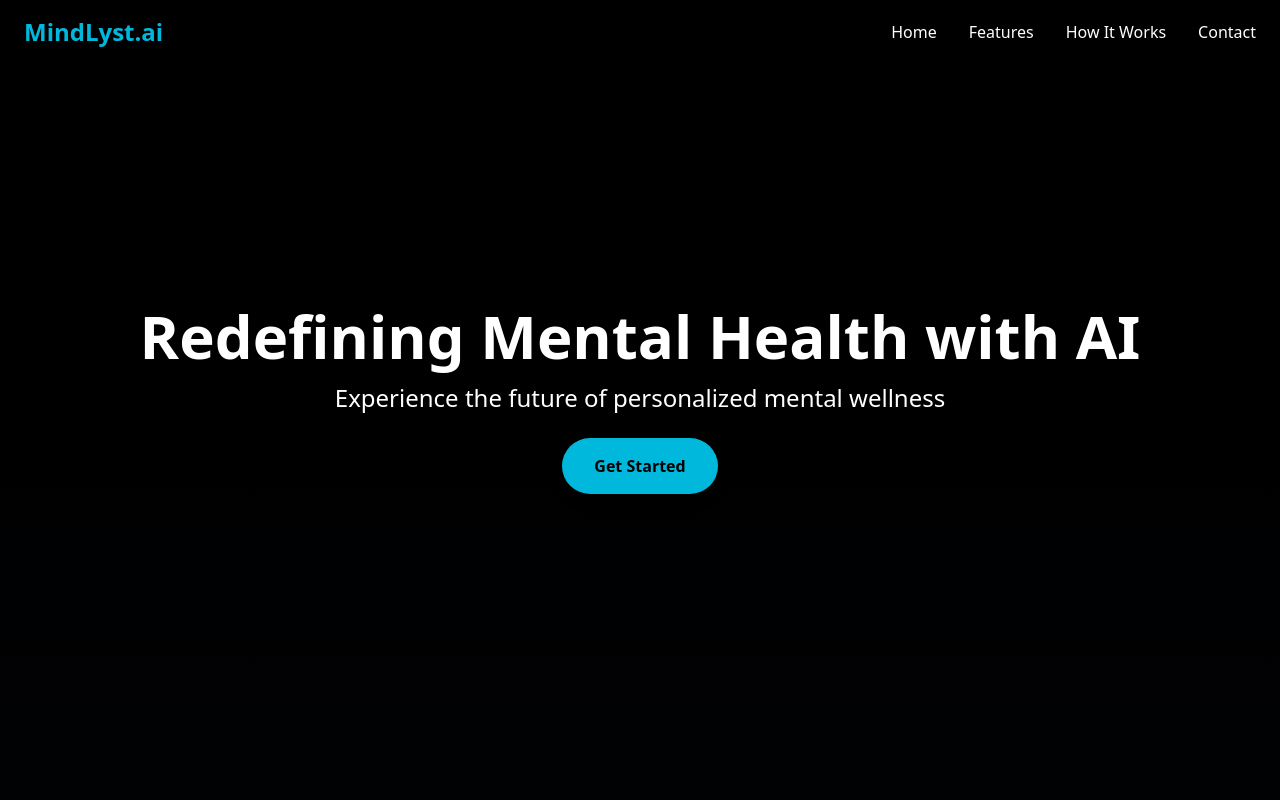
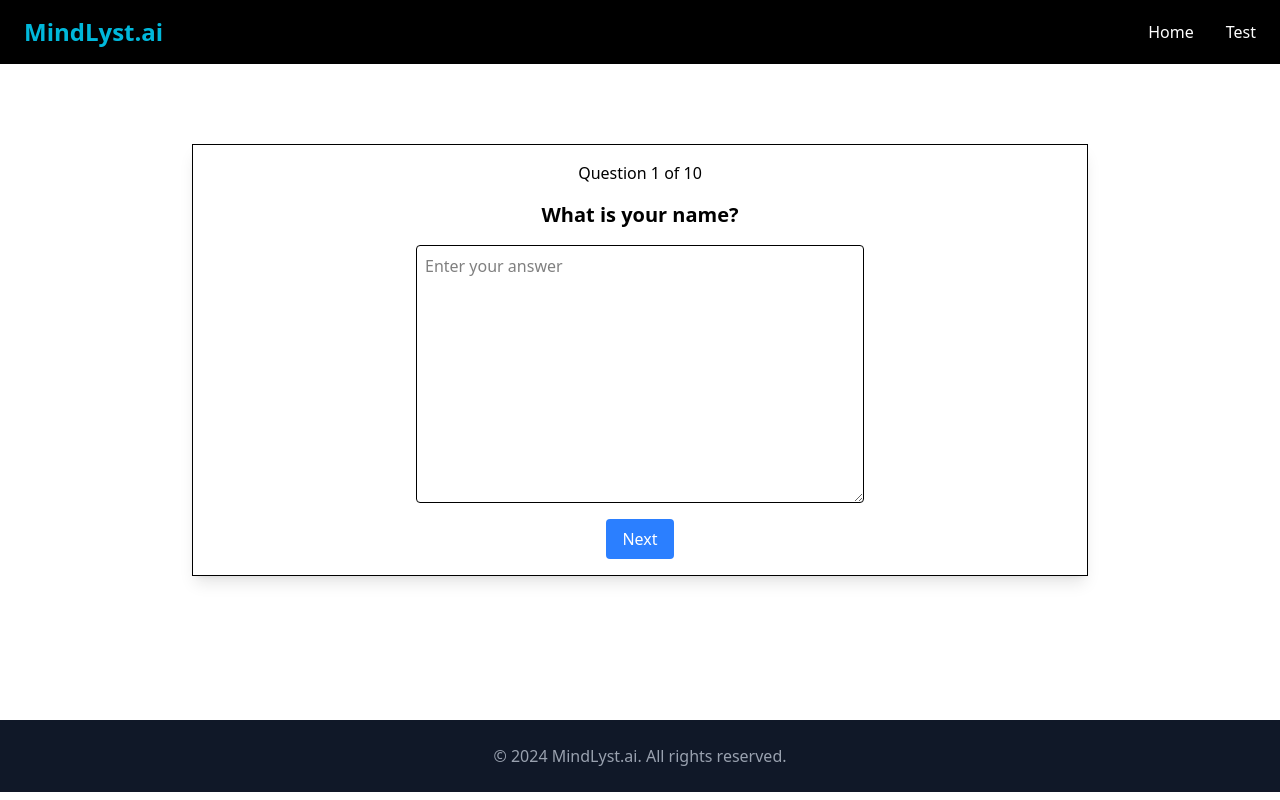
Before and after one commit to Niranjan963764/Mindlyst.ai, a React (Vite) app in the folder frontend/: page /test in a window 1280 px wide. Shown: the top 800 px of the page. Built offline with nearby package versions, Linux system fonts and the light colour scheme.

Commit message:
added the qna system

```diff
--- a/frontend/package.json
+++ b/frontend/package.json
@@ -13,6 +13,7 @@
     "@tailwindcss/vite": "^4.0.0",
     "react": "^18.3.1",
     "react-dom": "^18.3.1",
+    "react-router": "^7.1.3",
     "tailwindcss": "^4.0.0"
   },
   "devDependencies": {
--- a/frontend/src/App.jsx
+++ b/frontend/src/App.jsx
@@ -3,18 +3,41 @@ import Header from "./components/Header";
 import Footer from "./components/Footer";
 import Home from "./components/Home";
 
+import { BrowserRouter as Router, Routes, Route } from "react-router";
+import QuestionAndAnswer from "./components/QuestionAndAnswer";
+
+
+
 const App = () => {
 
   return (
-    <div>
+    // <div>
+    //   <Header />
+    //   <Home />
+    //   <Footer />
+    // </div>
+    <Router>
       <Header />
-      {/* <Hero />
-      <Features />
-      <HowItWorks />
-      <Contact /> */}
-      <Home />
+      <Routes>
+        {/* <Route path="" element={
+          <>
+            <Header />
+            <Home />
+            <Footer />
+          </>
+        }/>
+        <Route path="/qna" element={
+          <>
+            <Header />
+            <QuestionAndAnswer />
+            <Footer />
+          </>
+        } /> */}
+        <Route path="/home" element={<Home />} />
+        <Route path="/test" element={<QuestionAndAnswer />} />
+      </Routes>
       <Footer />
-    </div>
+    </Router>
   );
 };
 
--- a/frontend/src/components/Header.jsx
+++ b/frontend/src/components/Header.jsx
@@ -3,40 +3,45 @@ import React from 'react';
 import { useEffect } from 'react';
 
 const Header = () => {
-    useEffect(() => {
-    const header = document.querySelector("header");
 
-    const handleScroll = () => {
-        header.classList.toggle("scrolled", window.scrollY > 50);
-    };
+    // required when using original header
+    // useEffect(() => {
+    // const header = document.querySelector("header");
 
-    const animateOnScroll = () => {
-        const elements = document.querySelectorAll(".animate__animated");
-        elements.forEach((el) => {
-        const rect = el.getBoundingClientRect();
-        const isVisible = rect.top <= window.innerHeight * 0.75 && rect.bottom >= 0;
-        if (isVisible) {
-            el.style.visibility = "visible";
-            el.classList.add("animate__fadeIn");
-        }
-        });
-    };
+    // const handleScroll = () => {
+    //     header.classList.toggle("scrolled", window.scrollY > 50);
+    // };
 
-    window.addEventListener("scroll", handleScroll);
-    window.addEventListener("scroll", animateOnScroll);
+    // const animateOnScroll = () => {
+    //     const elements = document.querySelectorAll(".animate__animated");
+    //     elements.forEach((el) => {
+    //     const rect = el.getBoundingClientRect();
+    //     const isVisible = rect.top <= window.innerHeight * 0.75 && rect.bottom >= 0;
+    //     if (isVisible) {
+    //         el.style.visibility = "visible";
+    //         el.classList.add("animate__fadeIn");
+    //     }
+    //     });
+    // };
 
-    return () => {
-        window.removeEventListener("scroll", handleScroll);
-        window.removeEventListener("scroll", animateOnScroll);
-    };
-    }, []);
+    // window.addEventListener("scroll", handleScroll);
+    // window.addEventListener("scroll", animateOnScroll);
+
+    // return () => {
+    //     window.removeEventListener("scroll", handleScroll);
+    //     window.removeEventListener("scroll", animateOnScroll);
+    // };
+    // }, []);
+
 
     return (
-    <header className="fixed top-0 w-full z-50 bg-transparent transition-colors duration-300">
+    <header className="fixed top-0 w-full z-50 bg-black transition-colors duration-300">
       <div className="container mx-auto flex justify-between items-center py-4 px-6">
         <div className="text-2xl font-bold text-cyan-500">MindLyst.ai</div>
         <ul className="flex space-x-8">
-          {["Home", "Features", "How It Works", "Contact"].map((link) => (
+
+          {/* very first header */}
+          {/* {["Home", "Features", "How It Works", "Contact"].map((link) => (
             <li key={link}>
               <a
                 href={`#${link.toLowerCase().replace(" ", "-")}`}
@@ -45,7 +50,20 @@ const Header = () => {
                 {link}
               </a>
             </li>
+          ))} */}
+
+          {/* modified header */}
+          {["Home", "Test"].map((link) => (
+            <li key={link}>
+              <a
+                href={`${link.toLowerCase().replace(" ", "-")}`}
+                className="text-white hover:text-cyan-500 transition-colors"
+              >
+                {link}
+              </a>
+            </li>
           ))}
+
         </ul>
       </div>
     </header>
--- /dev/null
+++ b/frontend/src/components/QuestionAndAnswer.jsx
@@ -0,0 +1,74 @@
+import React from 'react'
+import { useState } from 'react';
+
+const QuestionAndAnswer = () => {
+    const questions = [
+        "What is your name?",
+        "How old are you?",
+        "What is your favorite color?",
+        "Where are you from?",
+        "What is your hobby?",
+        "What is your favorite food?",
+        "What is your dream job?",
+        "What is your favorite movie?",
+        "What is your favorite book?",
+        "What inspires you the most?",
+    ];
+
+    const [currentQuestionIndex, setCurrentQuestionIndex] = useState(0);
+    const [answers, setAnswers] = useState([]);
+
+    const handleNext = () => {
+        if (answers[currentQuestionIndex]) {
+            setCurrentQuestionIndex(currentQuestionIndex + 1);
+        } else {
+            alert("Please enter an answer before proceeding.");
+        }
+    };
+
+    const handleInputChange = (e) => {
+        const newAnswers = [...answers];
+        newAnswers[currentQuestionIndex] = e.target.value;
+        setAnswers(newAnswers);
+    };
+
+    const handleFinish = () => {
+        console.log("Quiz completed! Answers:", answers);
+        alert("Quiz finished! Check the console for your answers.");
+        // You can handle form submission or further processing here.
+    };
+    return (
+        <div className="flex flex-col items-center p-4 border shadow-lg mt-36 mb-36 ml-48 mr-48">
+            <p className="mb-4">Question {currentQuestionIndex + 1} of {questions.length}</p>
+            <h1 className="text-xl font-bold mb-4">{questions[currentQuestionIndex]}</h1>
+            <textarea
+                rows="10"
+                cols="40"
+                type="text"
+                placeholder="Enter your answer"
+                className="border p-2 rounded mb-4 w-full max-w-md"
+                value={answers[currentQuestionIndex] || ""}
+                onChange={handleInputChange}
+            />
+            <div className="flex gap-4">
+                {currentQuestionIndex < questions.length - 1 ? (
+                    <button
+                        onClick={handleNext}
+                        className="bg-blue-500 text-white py-2 px-4 rounded hover:bg-blue-600"
+                    >
+                        Next
+                    </button>
+                ) : (
+                    <button
+                        onClick={handleFinish}
+                        className="bg-green-500 text-white py-2 px-4 rounded hover:bg-green-600"
+                    >
+                        Finish
+                    </button>
+                )}
+            </div>
+        </div>
+    );
+}
+
+export default QuestionAndAnswer
```
Also changed, not shown: 1 other file (tests, documents, lock files or other folders).
